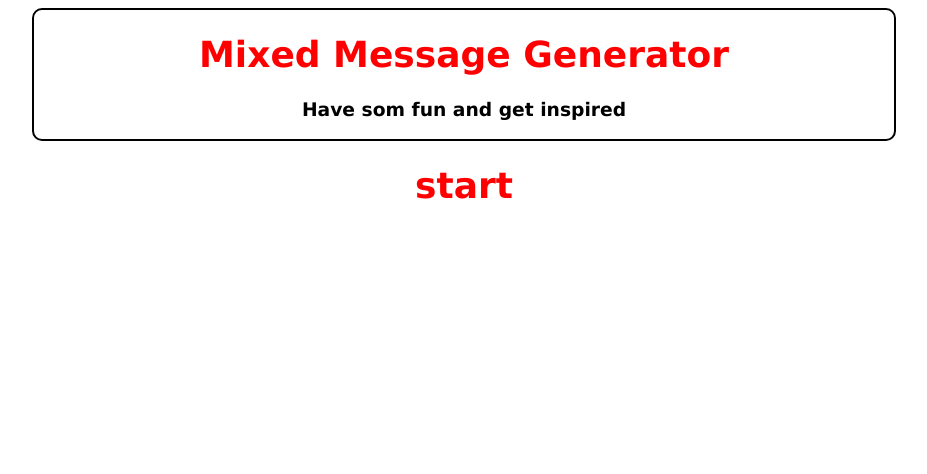
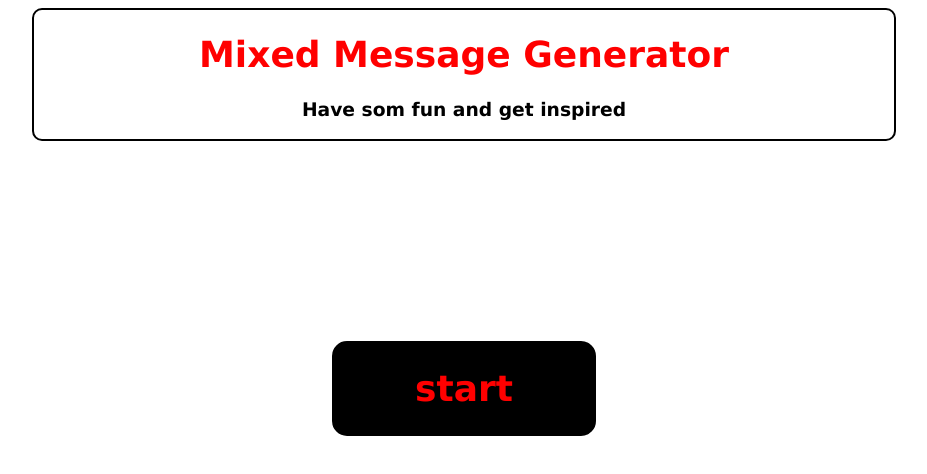
Before and after one commit to JorritvdP/Mixed-Messages, a plain HTML site: page index.html in a window 1280 px wide. Shown: the whole page, without its empty margins (176-1103 px from the left). Drawn offline with Linux system fonts and the light colour scheme.

Commit message:
playhing around

```diff
--- a/index.css
+++ b/index.css
@@ -14,3 +14,18 @@ h1 {
     margin: 0PX 200PX 0PX 200PX;
     text-align: center;
 }
+.generator {
+    margin-top: 200px;
+}
+
+.button {
+    border: solid 3px black;
+    border-radius: 15px;
+    background-color: black;
+    margin: 0 500px 0 500px;
+}
+
+.button:hover {
+    box-shadow: 30 black;
+    height: larger;
+}
--- a/index.html
+++ b/index.html
@@ -17,7 +17,7 @@
     <div class="generator">
         <div class="button">
             <h1>start</h1>
-            <script src="mixedmessage.js">generator()</script>
+            <script class="quotes" src="/Portfolio/MixedMessages/mixedmessage.js">generator()</script>
         </div>
     </div>
 </body>
--- a/mixedmessage.js
+++ b/mixedmessage.js
@@ -28,4 +28,5 @@ const generator = () => {
         let end = mixedMessages._end[k]
         console.log(`${start} ${quote} ${end}`);
 };
+
 generator()
```
